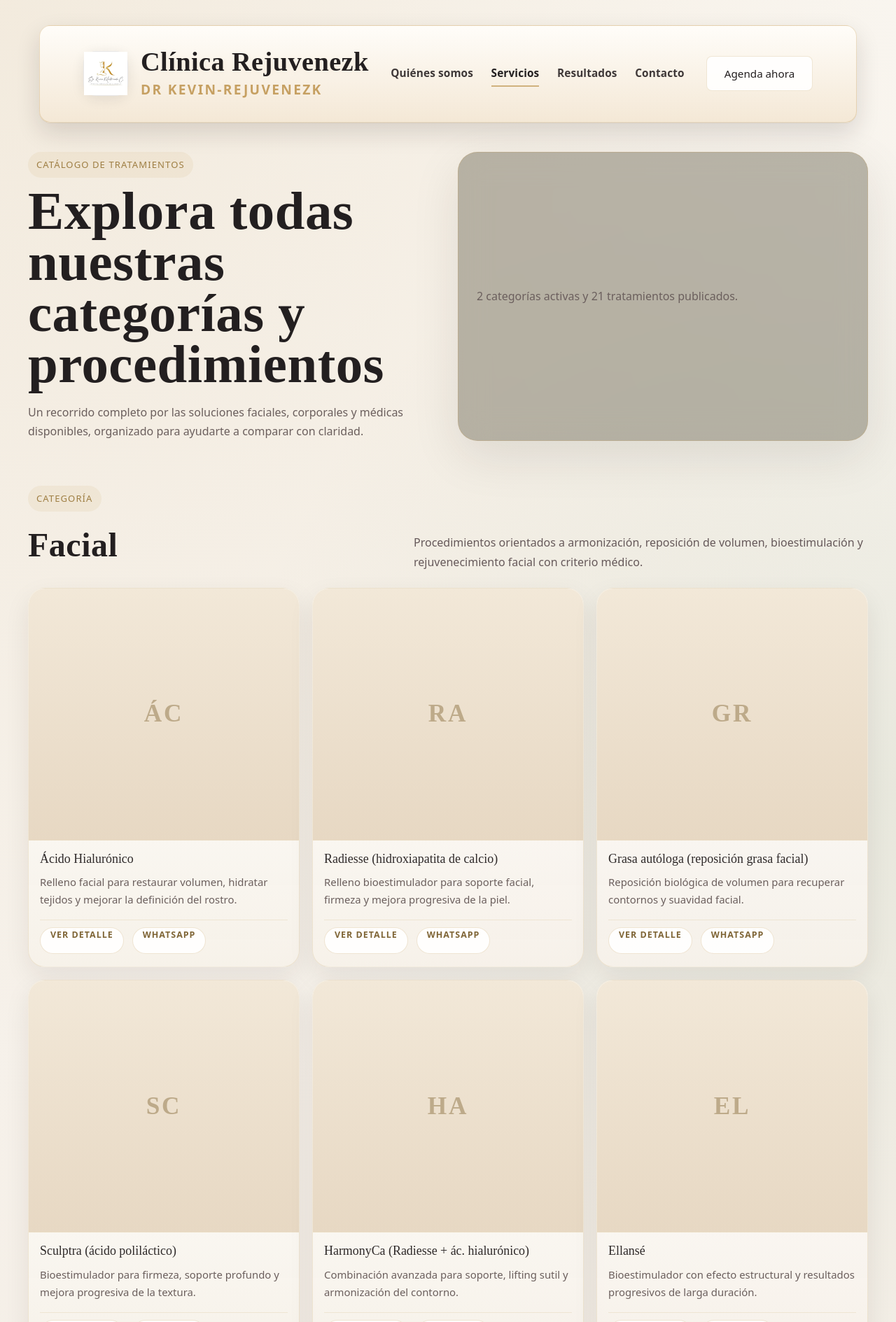
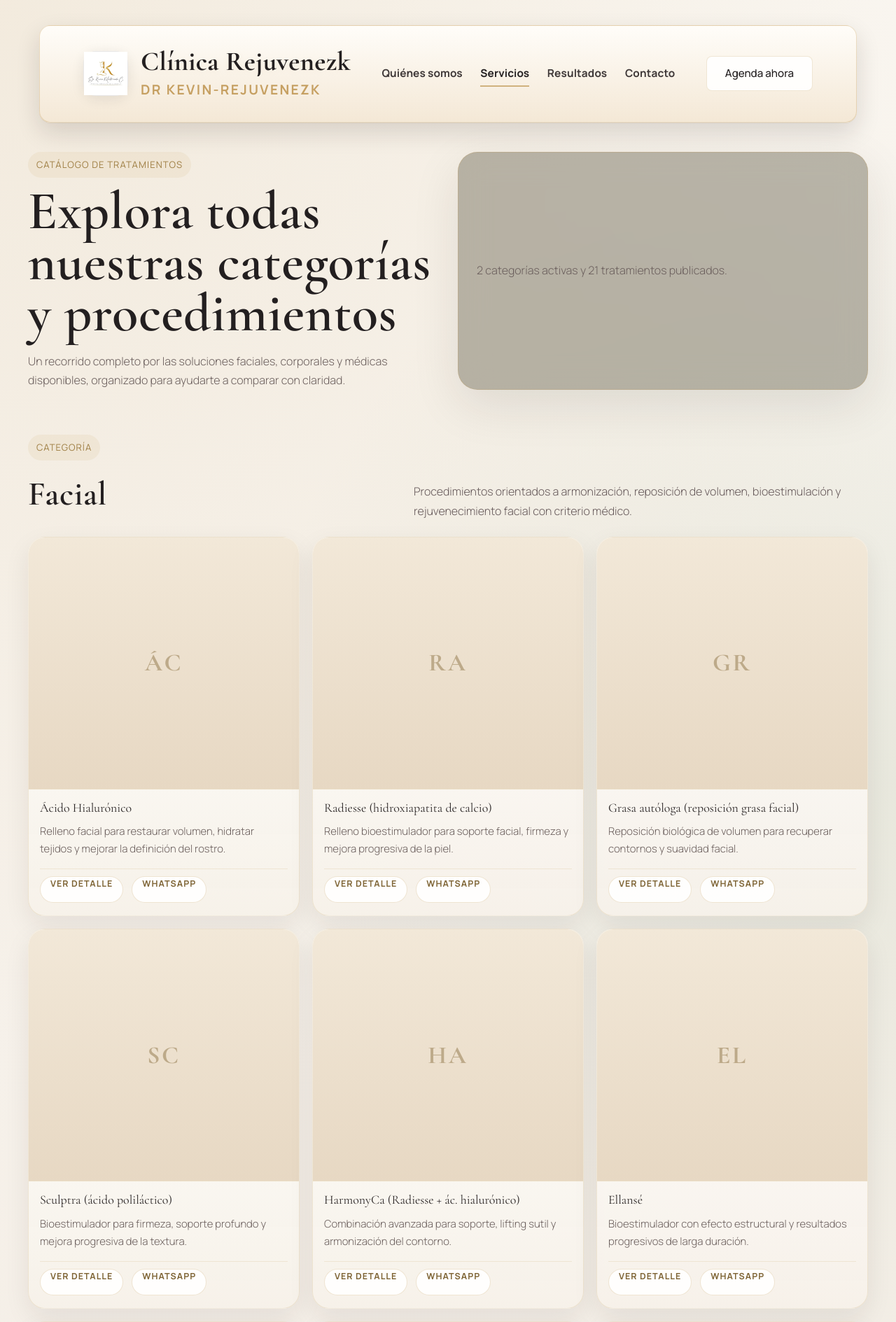
Before and after one commit to Manjm1012/Clinica-Rejuvenezk, a Laravel app: page /servicios in a window 1280 px wide. Shown: the top 1889 px of the page at 70% size. Run offline with Laravel 12, Linux system fonts and the light colour scheme; data comes from the database, SQL or seed files in the repository; style sheets or scripts are compiled from the project's sources; some libraries are stand-ins or nearby versions.

Commit message:
style: load brand fonts in component layout for visual consistency

```diff
--- a/resources/views/components/layouts/site.blade.php
+++ b/resources/views/components/layouts/site.blade.php
@@ -5,6 +5,11 @@
     <meta name="viewport" content="width=device-width, initial-scale=1">
     <title>{{ $title ?? ($settings['clinic_name'] ?? 'Clínica Rejuvenezk') }}</title>
     <meta name="description" content="Plataforma web comercializable para clínica estética con CRM y WhatsApp integrados.">
+
+    <link rel="preconnect" href="https://fonts.googleapis.com">
+    <link rel="preconnect" href="https://fonts.gstatic.com" crossorigin>
+    <link href="https://fonts.googleapis.com/css2?family=Cormorant+Garamond:wght@400;500;600;700&family=Manrope:wght@300;400;500;700&display=swap" rel="stylesheet">
+
     @vite(['resources/css/app.css', 'resources/js/app.js'])
 </head>
 <body class="site-body">
```
